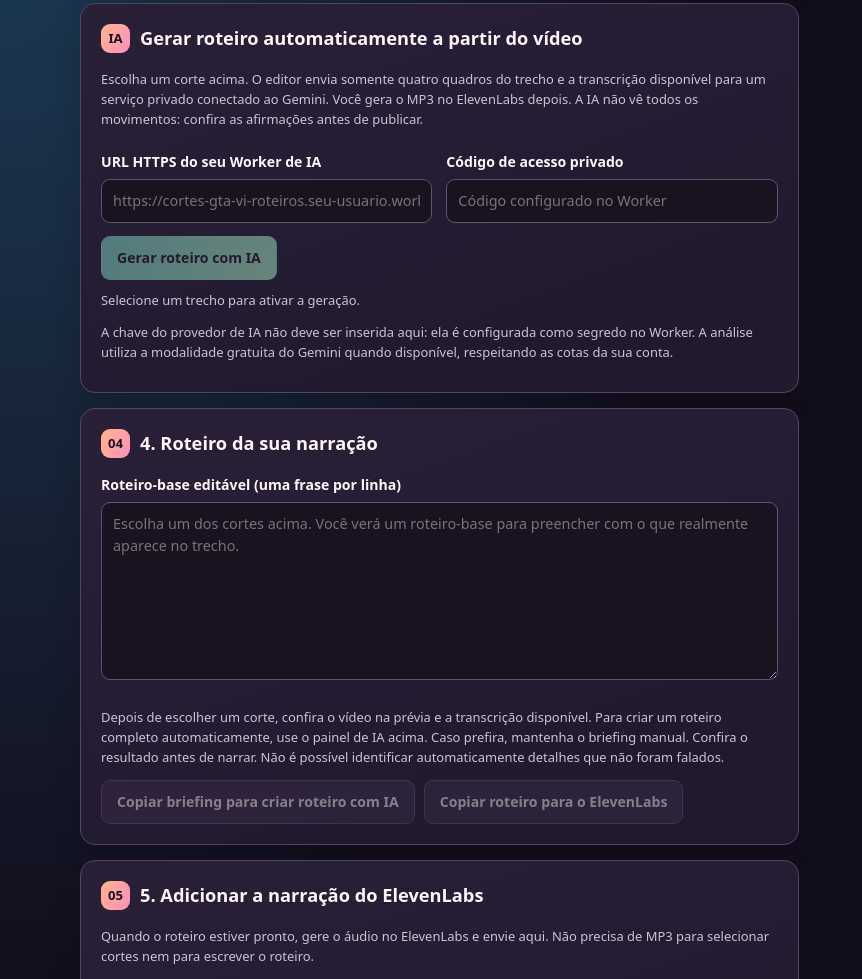
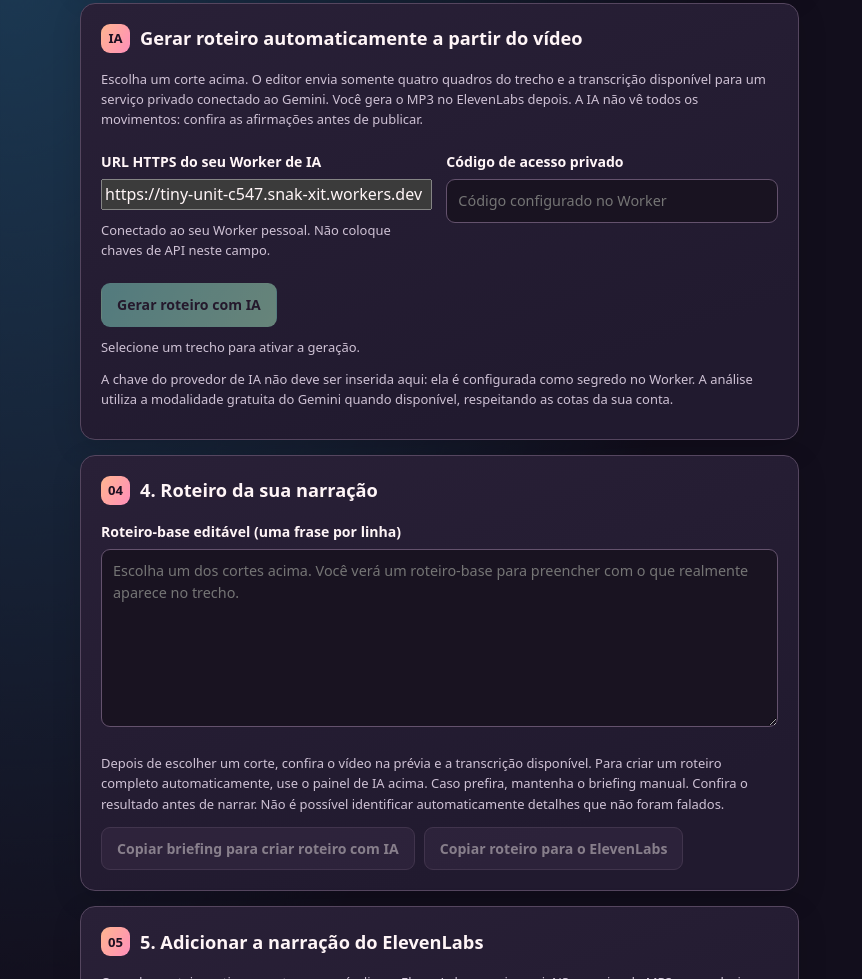
Before and after one commit to snakxitz/cortes-gta-vi-download, a plain HTML site: page aprimorado.html in a window 1280 px wide. Shown: the part 1627-2606 px from the top of the page, without its empty margins (0-862 px from the left). Drawn offline with Linux system fonts and the light colour scheme.

Commit message:
config: apontar editor ao Worker Gemini pessoal da Cloudflare

```diff
--- a/aprimorado.html
+++ b/aprimorado.html
@@ -64,7 +64,7 @@
 <div class="section-head"><span class="step-number">IA</span><h2 id="ia-title">Gerar roteiro automaticamente a partir do vídeo</h2></div>
 <p class="hint">Escolha um corte acima. O editor envia somente quatro quadros do trecho e a transcrição disponível para um serviço privado conectado ao Gemini. Você gera o MP3 no ElevenLabs depois. A IA não vê todos os movimentos: confira as afirmações antes de publicar.</p>
 <div class="two-cols">
-<div><label for="ia-endpoint">URL HTTPS do seu Worker de IA</label><input id="ia-endpoint" type="text" placeholder="https://cortes-gta-vi-roteiros.seu-usuario.workers.dev" autocomplete="off"/></div>
+<div><label for="ia-endpoint">URL HTTPS do seu Worker de IA</label><input id="ia-endpoint" type="url" value="https://tiny-unit-c547.snak-xit.workers.dev" readonly aria-describedby="ia-endpoint-help"/><p class="hint" id="ia-endpoint-help">Conectado ao seu Worker pessoal. Não coloque chaves de API neste campo.</p></div>
 <div><label for="ia-code">Código de acesso privado</label><input id="ia-code" type="password" placeholder="Código configurado no Worker" autocomplete="off"/></div>
 </div>
 <div class="inline-actions"><button type="button" id="ia-generate" class="av-button main" disabled>Gerar roteiro com IA</button><button type="button" id="ia-cancel" class="av-button ghost" hidden>Cancelar</button></div>
```
